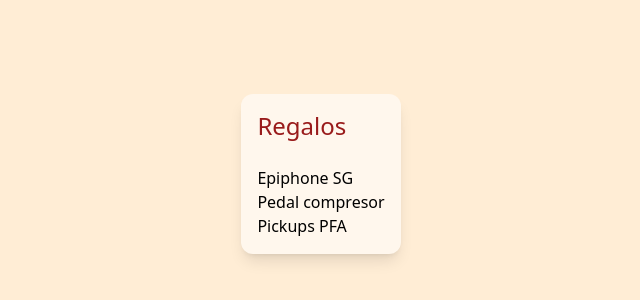
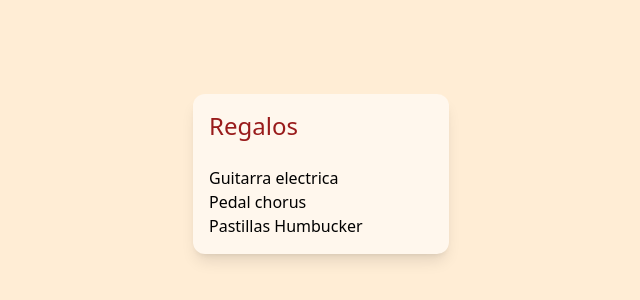
Before and after one commit to dkast/adviency, a Next.js app: page / in a window 1280 px wide. Shown: the part 226-526 px from the top of the page, without its empty margins (319-959 px from the left). Built offline with nearby package versions, Linux system fonts and the light colour scheme.

Commit message:
Define types and data for gifts

```diff
--- a/app/page.tsx
+++ b/app/page.tsx
@@ -1,15 +1,29 @@
-import Image from "next/image";
+import GiftList from "@/components/GiftList";
+import { Gift } from "@/types/gift";
 
-export default function Home() {
+async function getGifts() {
+  const data: Gift[] = [
+    {
+      description: "Guitarra electrica",
+    },
+    {
+      description: "Pedal chorus",
+    },
+    {
+      description: "Pastillas Humbucker",
+    },
+  ];
+
+  return data;
+}
+
+export default async function Home() {
+  const data = await getGifts();
   return (
     <div className="flex justify-center items-center h-screen">
-      <div className="rounded-xl bg-orange-50 p-4 shadow-lg">
+      <div className="rounded-xl bg-orange-50 p-4 shadow-lg w-1/5">
         <h1 className="text-red-800 text-2xl mb-6">Regalos</h1>
-        <ul>
-          <li>Epiphone SG</li>
-          <li>Pedal compresor</li>
-          <li>Pickups PFA</li>
-        </ul>
+        {data.length > 0 && <GiftList gifts={data}></GiftList>}
       </div>
     </div>
   );
--- /dev/null
+++ b/components/GiftList.tsx
@@ -0,0 +1,21 @@
+"use client";
+
+import React from "react";
+
+import { Gift } from "@/types/gift";
+
+interface GiftListProps {
+  gifts: Gift[];
+}
+
+const GiftList = ({ gifts }: GiftListProps) => {
+  return (
+    <ul>
+      {gifts.map((gift) => {
+        return <li key={gift.description}>{gift.description}</li>;
+      })}
+    </ul>
+  );
+};
+
+export default GiftList;
--- /dev/null
+++ b/types/gift.ts
@@ -0,0 +1,3 @@
+export type Gift = {
+  description: string;
+};
```
Also changed, not shown: tsconfig.json (+6 -1 lines).
